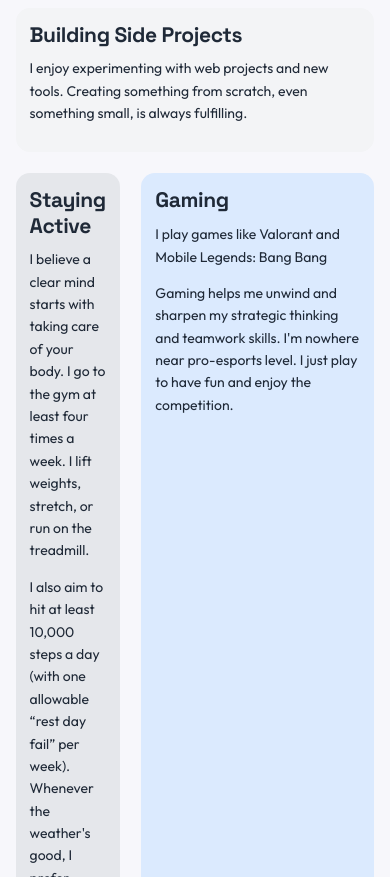
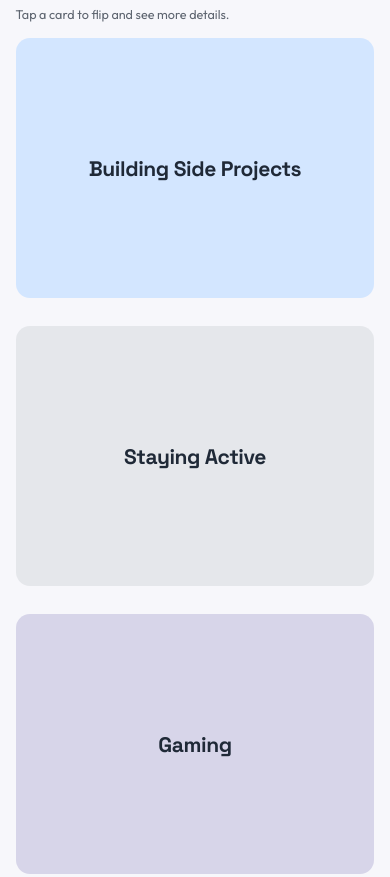
Before and after one commit to jamloresto/jamhernandez, a plain HTML site: page index.html in a window 390 px wide. Shown: the part 1536-2413 px from the top of the page. Drawn offline with Linux system fonts and the light colour scheme.

Commit message:
feat(hobbies): implement responsive flip card interaction (hover desktop, tap mobile)

```diff
--- a/index.html
+++ b/index.html
@@ -76,64 +76,126 @@
 			<section id="hobbies" class="section section-alt">
 				<div class="container">
 					<h2>Hobbies & Interests</h2>
+					<p class="hobby-instruction">
+						<span class="desktop-text">Hover over a card to see more details.</span>
+						<span class="mobile-text">Tap a card to flip and see more details.</span>
+					</p>
 
 					<ul class="hobby-list">
 						<li class="hobby-item">
+							<div class="hobby-card" tabindex="0">
+								<div class="hobby-face hobby-front">
 									<h3>Building Side Projects</h3>
+								</div>
+								<div class="hobby-face hobby-back">
 									<p>
-                I enjoy experimenting with web projects and new tools. Creating something from scratch, even something small, is always fulfilling.
+										I enjoy experimenting with web projects and new tools. Creating something
+										from scratch, even something small, is always fulfilling.
 									</p>
+								</div>
+							</div>
 						</li>
 
 						<li class="hobby-item">
+							<div class="hobby-card" tabindex="0">
+								<div class="hobby-face hobby-front">
 									<h3>Staying Active</h3>
+								</div>
+								<div class="hobby-face hobby-back">
 									<p>
-								I believe a clear mind starts with taking care of your body. I go to the gym at least four times a week. I lift weights, stretch, or run on the treadmill.
+										I believe a clear mind starts with taking care of your body. I go to the
+										gym at least four times a week. I lift weights, stretch, or run on the
+										treadmill.
 									</p>
 									<p>
-								I also aim to hit at least 10,000 steps a day (with one allowable “rest day fail” per week). Whenever the weather&apos;s good, I prefer walking to the gym or work instead of booking a ride.
+										I also aim to hit at least 10,000 steps a day (with one allowable “rest day
+										fail” per week). Whenever the weather&apos;s good, I prefer walking to the gym
+										or work instead of booking a ride.
 									</p>
+								</div>
+							</div>
 						</li>
 
 						<li class="hobby-item">
+							<div class="hobby-card" tabindex="0">
+								<div class="hobby-face hobby-front">
 									<h3>Gaming</h3>
+								</div>
+								<div class="hobby-face hobby-back">
+									<p>I play games like Valorant and Mobile Legends: Bang Bang.</p>
 									<p>
-								I play games like Valorant and Mobile Legends: Bang Bang
+										Gaming helps me unwind and sharpen my strategic thinking and teamwork
+										skills. I&apos;m nowhere near pro-esports level. I just play to have fun and
+										enjoy the competition.
 									</p>
-							<p>
-								Gaming helps me unwind and sharpen my strategic thinking and teamwork skills. I&apos;m nowhere near pro-esports level. I just play to have fun and enjoy the competition.
-              </p>
+								</div>
+							</div>
 						</li>
 
 						<li class="hobby-item">
+							<div class="hobby-card" tabindex="0">
+								<div class="hobby-face hobby-front">
 									<h3>Learning & Self-Improvement</h3>
+								</div>
+								<div class="hobby-face hobby-back">
 									<p>
-                I enjoy reading, watching educational content, and learning about technology, productivity, fitness, and personal growth. Some people might call it doom scrolling — but based on my current algorithm, I actually learn a lot.
+										I enjoy reading, watching educational content, and learning about
+										technology, productivity, fitness, and personal growth. Some people might
+										call it doom scrolling — but based on my current algorithm, I actually
+										learn a lot.
 									</p>
 									<p>
-								Thankfully, my feed isn&apos;t filled with random, pure comedic nonsense (well… most of the time). I try to be intentional about what I consume, so even my scroll time turns into something useful and growth-oriented.
+										Thankfully, my feed isn&apos;t filled with random, pure comedic nonsense
+										(well… most of the time). I try to be intentional about what I consume, so
+										even my scroll time turns into something useful and growth-oriented.
 									</p>
+								</div>
+							</div>
 						</li>
 
 						<li class="hobby-item">
+							<div class="hobby-card" tabindex="0">
+								<div class="hobby-face hobby-front">
 									<h3>Quality Time</h3>
+								</div>
+								<div class="hobby-face hobby-back">
 									<p>
-                I love spending time with my husband: trying new restaurants, going on simple milk tea dates, or just enjoying a good meal together. These moments help us bond and strengthen our relationship.
+										I love spending time with my husband: trying new restaurants, going on
+										simple milk tea dates, or just enjoying a good meal together. These moments
+										help us bond and strengthen our relationship.
 									</p>
+								</div>
+							</div>
 						</li>
 
 						<li class="hobby-item">
+							<div class="hobby-card" tabindex="0">
+								<div class="hobby-face hobby-front">
 									<h3>Hot Wheels Collecting</h3>
+								</div>
+								<div class="hobby-face hobby-back">
 									<p>
-                I&apos;m also a Hot Wheels collector. I appreciate the design, detail, and nostalgia behind each piece. It&apos;s a hobby which started when I graduated in college back in 2013. These cars reminds me to enjoy the little things.
+										I&apos;m also a Hot Wheels collector. I appreciate the design, detail, and
+										nostalgia behind each piece. It&apos;s a hobby which started when I graduated
+										in college back in 2013. These cars remind me to enjoy the little things.
 									</p>
+								</div>
+							</div>
 						</li>
 
 						<li class="hobby-item">
+							<div class="hobby-card" tabindex="0">
+								<div class="hobby-face hobby-front">
 									<h3>Financial Planning & Wealth Building</h3>
+								</div>
+								<div class="hobby-face hobby-back">
 									<p>
-								As a licensed financial advisor, I&apos;m genuinely interested in financial literacy, investing, and long-term wealth strategies. I enjoy learning about money management and helping others plan smarter for their future.
+										As a licensed financial advisor, I&apos;m genuinely interested in financial
+										literacy, investing, and long-term wealth strategies. I enjoy learning
+										about money management and helping others plan smarter for their future.
 									</p>
+								</div>
+							</div>
 						</li>
 					</ul>
 				</div>
--- a/script.js
+++ b/script.js
@@ -12,7 +12,6 @@ funFactBtn.addEventListener("click", () => {
 	const randomIndex = Math.floor(Math.random() * funFacts.length);
 	funFactText.textContent = funFacts[randomIndex];
 });
-
 
 // Color theme
 const toggleBtn = document.getElementById("themeToggle");
@@ -33,8 +32,22 @@ toggleBtn.addEventListener("click", () => {
 
 updateIcon();
 
-
 // Auto year
 const yearEl = document.getElementById("year");
 
 yearEl.textContent = new Date().getFullYear();
+
+// Hobby cards
+const hobbyCards = document.querySelectorAll(".hobby-card");
+
+hobbyCards.forEach((card) => {
+	card.addEventListener("click", () => {
+		if (window.innerWidth <= 768) {
+			hobbyCards.forEach((c) => {
+				if (c !== card) c.classList.remove("is-flipped");
+			});
+
+			card.classList.toggle("is-flipped");
+		}
+	});
+});
--- a/style.css
+++ b/style.css
@@ -13,9 +13,9 @@
 	--accent-soft: #eef2ff;
 	--muted-bg: #f3f4f6;
 	--border: rgba(0, 0, 0, 0.08);
-	--card-1: #f3f4f6;
+	--card-1: #d3e6ff;
 	--card-2: #e5e7eb;
-	--card-3: #dbeafe;
+	--card-3: #d7d5e9;
 }
 
 /* Dark Mode */
@@ -257,36 +257,152 @@ h6 {
    HOBBIES
 ========================================= */
 
+.hobby-instruction {
+	margin-top: 0.5rem;
+	font-size: 0.9rem;
+	opacity: 0.7;
+}
+
+/* Hide mobile text by default */
+.mobile-text {
+	display: none;
+}
+
+/* Show mobile version on small screens */
+@media (max-width: 768px) {
+	.desktop-text {
+		display: none;
+	}
+	.mobile-text {
+		display: inline;
+	}
+}
+
 .hobby-list {
 	margin-top: 1rem;
 	list-style: none;
 	display: grid;
 	grid-template-columns: repeat(2, 1fr);
-	gap: 1.5rem;
+	gap: 2rem;
+
+	@media (max-width: 768px) {
+		grid-template-columns: 1fr;
 	}
 
 	.hobby-item {
-	background: var(--muted-bg);
-	padding: 1rem;
 		border-radius: 1rem;
-	transition: transform 0.15s ease;
+
+		&:nth-child(3n-2) { grid-column: 1 / -1; }
+		&:last-child:nth-child(odd) { grid-column: 1 / -1; }
+
+		@media (max-width: 768px) {
+			grid-column: auto;
 		}
 
-.hobby-item:hover {
-	transform: translateY(-2px);
+		.hobby-card {
+			position: relative;
+			width: 100%;
+			min-height: 180px;
+			border-radius: 1rem;
+			perspective: 1000px;
+			cursor: pointer;
+			outline: none;
+			min-height: 260px;
 		}
 
-.hobby-item:nth-child(3n-2) {
-	grid-column: span 2;
+		.hobby-card::before {
+			content: "";
+			position: absolute;
+			inset: 0;
+			border-radius: 1rem;
+			pointer-events: none;
 		}
 
-.hobby-item:last-child:nth-child(odd) {
-	grid-column: span 2;
+		.hobby-face {
+			position: absolute;
+			inset: 0;
+			padding: 1.25rem;
+			border-radius: 1rem;
+			backface-visibility: hidden;
+			transform-style: preserve-3d;
+			display: grid;
+			place-items: center;
+			transition: transform 0.9s ease;
 		}
 
-.hobby-item:nth-child(3n-2) { background: var(--card-1); }
-.hobby-item:nth-child(3n-1) { background: var(--card-2); }
-.hobby-item:nth-child(3n)   { background: var(--card-3); }
+		.hobby-front {
+			h3 {
+				margin: 0;
+				text-align: center;
+			}
+		}
+
+		.hobby-back {
+			overflow: auto;
+			transform: rotateY(180deg);
+			padding: 1.25rem;
+			display: flex;
+			flex-direction: column;
+			align-items: center;
+			justify-content: center;
+
+			p {
+				font-size: 0.9rem;
+				text-align: center;
+			}
+
+			p:last-child {
+				margin-bottom: 0;
+			}
+		}
+
+		.hobby-back::-webkit-scrollbar {
+			width: 8px;
+		}
+		.hobby-back::-webkit-scrollbar-thumb {
+			border-radius: 999px;
+			background: rgba(127, 127, 127, 0.35);
+		}
+
+		&:nth-child(3n-2) .hobby-front { background: var(--card-1); }
+		&:nth-child(3n-1) .hobby-front { background: var(--card-2); }
+		&:nth-child(3n)   .hobby-front { background: var(--card-3); }
+
+		&:nth-child(3n-2) .hobby-back { background: var(--card-1); }
+		&:nth-child(3n-1) .hobby-back { background: var(--card-2); }
+		&:nth-child(3n)   .hobby-back { background: var(--card-3); }
+
+		@media (prefers-reduced-motion: reduce) {
+			.hobby-face { transition: none; }
+			.hobby-back { transform: none; display: none; }
+
+			.hobby-card:hover .hobby-back,
+			.hobby-card:focus-within .hobby-back { display: block; }
+
+			.hobby-card:hover .hobby-front,
+			.hobby-card:focus-within .hobby-front { display: none; }
+		}
+
+		@media (min-width: 769px) {
+			.hobby-card:hover .hobby-front {
+				transform: rotateY(180deg);
+			}
+
+			.hobby-card:hover .hobby-back {
+				transform: rotateY(360deg);
+			}
+		}
+
+		/* Tap flip (JS will toggle .is-flipped) */
+		.hobby-card.is-flipped .hobby-front {
+			transform: rotateY(180deg);
+		}
+
+		.hobby-card.is-flipped .hobby-back {
+			transform: rotateY(360deg);
+		}
+	}
+}
 
 /* =========================================
    CONTACT
@@ -449,8 +565,4 @@ h6 {
 	.image-card {
 		max-height: 400px;
 	}
-
-	.hobby-list {
-		grid-template-columns: 1fr;
 }
-}
```
Lines whose indentation alone changed are shown as unchanged.
